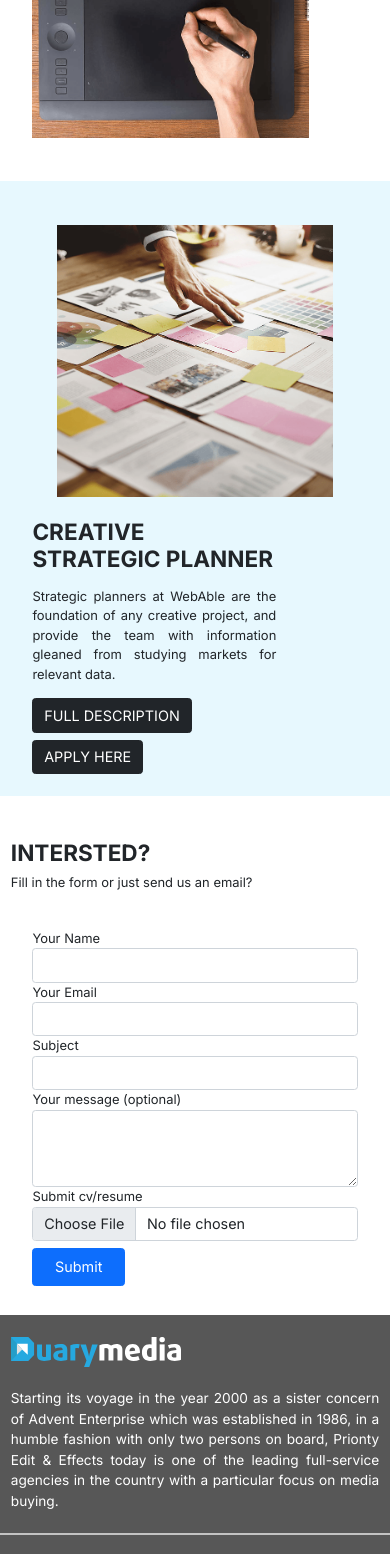
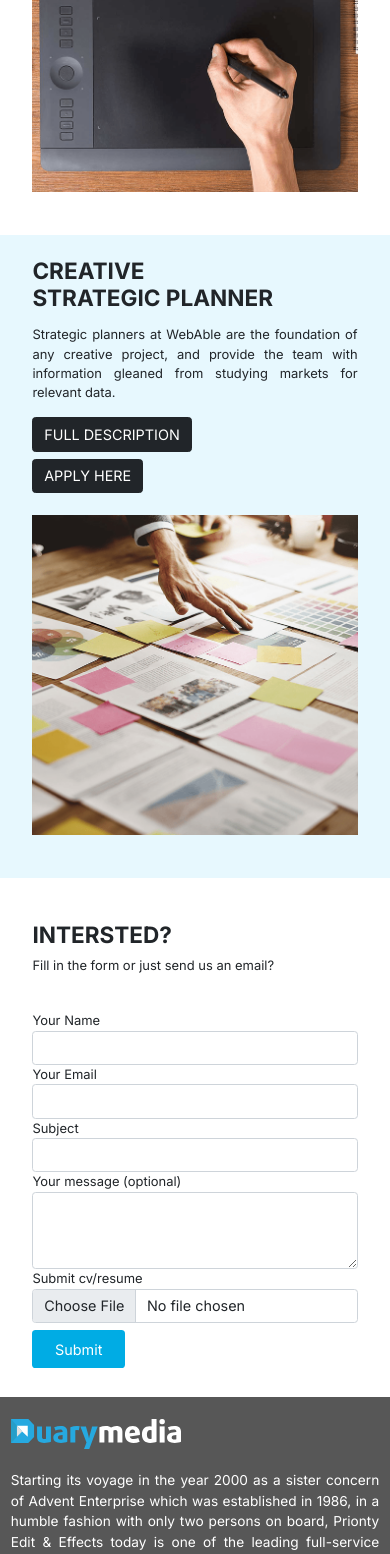
Before and after one commit to akashusr/duarymedia, a React (Create React App) app: page /career in a window 390 px wide. Shown: the part 1543-3097 px from the top of the page. Built offline with nearby package versions, Linux system fonts and the light colour scheme.

Commit message:
Button color + responsive

```diff
--- a/src/components/Career/Career.css
+++ b/src/components/Career/Career.css
@@ -23,3 +23,18 @@ img.customImg {
 .blue {
   color: #00bcd4;
 }
+.bg-blue {
+  background-color: #00ace4;
+}
+.Dwhite {
+  width: 75%;
+}
+
+@media only screen and (max-width: 768px) {
+  .Dwhite {
+    width: 100%;
+  }
+  img.customImg {
+    width: 100%;
+  }
+}
--- a/src/components/Career/Career.js
+++ b/src/components/Career/Career.js
@@ -29,7 +29,7 @@ function Career() {
                             <div className="col-md-6 d-flex align-items-start">
                                 <div>
                                     <h2 className="font-bold text-dark ">SERVICING <br />ACCOUNT EXECUTIVE</h2>
-                                    <p className="py-2 py-lg-4 w-75">
+                                    <p className="py-2 py-lg-4 Dwidth">
                                         Ideal candidate should have experience in developing and executing marketing campaigns while managing and inspiring a team.
                                     </p>
                                     <button className=" my-2 my-lg-4  btn btn-dark text-white"> FULL DESCRIPTION </button>
@@ -47,7 +47,7 @@ function Career() {
                         <div className="col-md-6 d-flex justify-content-center align-items-center">
                             <div>
                                 <h2 className=" font-bold text-uppercase blue ">Creative Visualizer</h2>
-                                <p className="py-2 py-lg-4 w-75">
+                                <p className="py-2 py-lg-4 Dwidth">
                                     Our ideal candidate will have expert knowledge of current design software and skilled with every step of the design process from concept to the final deliverable.
                                 </p>
                                 <button className=" my-2 my-lg-4  btn btn-dark text-white"> FULL DESCRIPTION </button>
@@ -66,21 +66,22 @@ function Career() {
 
                 <div className="light-blue">
                     <div className="container">
-                        <div className="row py-4 px-4 px-lg-0">
-                            <div className="col-md-6 py-4 py-lg-0  ">
-                                <div className="w-100 d-flex align-items-center justify-content-center">
-                                    <img src={career3} alt="" className="img-fluid customImg " />
-                                </div>
-                            </div>
+                        <div className="row flex-row-reverse py-4 px-4 px-lg-0">
                             <div className="col-md-6 d-flex align-items-start">
                                 <div>
                                     <h2 className=" font-bold text-dark ">CREATIVE <br />STRATEGIC PLANNER</h2>
-                                    <p className="py-2 py-lg-4 w-75">
+                                    <p className="py-2 py-lg-4 Dwidth">
                                         Strategic planners at WebAble are the foundation of any creative project, and provide the team with information gleaned from studying markets for relevant data.
                                     </p>
                                     <button className=" my-2 my-lg-4  btn btn-dark text-white"> FULL DESCRIPTION </button>
                                     <br />
                                     <button className=" btn btn-dark text-white"> APPLY HERE</button>
+                                </div>
+                            </div>
+
+                            <div className="col-md-6 py-4 py-lg-0  ">
+                                <div className="w-100 d-flex align-items-center justify-content-center">
+                                    <img src={career3} alt="" className="img-fluid customImg " />
                                 </div>
                             </div>
                         </div>
@@ -91,7 +92,7 @@ function Career() {
             <section className="container py-4">
                 <div className="row px-lg-4 ">
                     <div className="col-md-6 d-flex justify-content-start">
-                        <div className="py-4" >
+                        <div className="p-4" >
                             <h2 className=" font-bold">INTERSTED?</h2>
                             <p className=" pb-3">Fill in the form or just send us an email?</p>
 
@@ -124,7 +125,7 @@ function Career() {
                                 <input type="file" className="form-control" id="exampleFormControlInput1" placeholder="" />
                             </div>
                             <div className="form-group py-2 ">
-                                <button type="submit" className="btn px-4  py-2 btn-primary">Submit</button>
+                                <button type="submit" className="btn px-4 text-white py-2 bg-blue">Submit</button>
                             </div>
                         </form>
                     </div>
--- a/src/components/Contact/Contact.css
+++ b/src/components/Contact/Contact.css
@@ -14,3 +14,6 @@
 .blue {
   color: #26a9e0;
 }
+.bg-blue {
+  background-color: #00ace4;
+}
--- a/src/components/Contact/Contact.js
+++ b/src/components/Contact/Contact.js
@@ -79,7 +79,7 @@ function Contact() {
                                 <textarea className="form-control" id="exampleFormControlTextarea1" rows="3"></textarea>
                             </div>
                             <div className="form-group py-2">
-                                <button type="submit" className="btn py-2 btn-primary">Submit</button>
+                                <button type="submit" className="btn py-2 px-4 bg-blue text-white">Submit</button>
                             </div>
                         </form>
                     </div>
```
